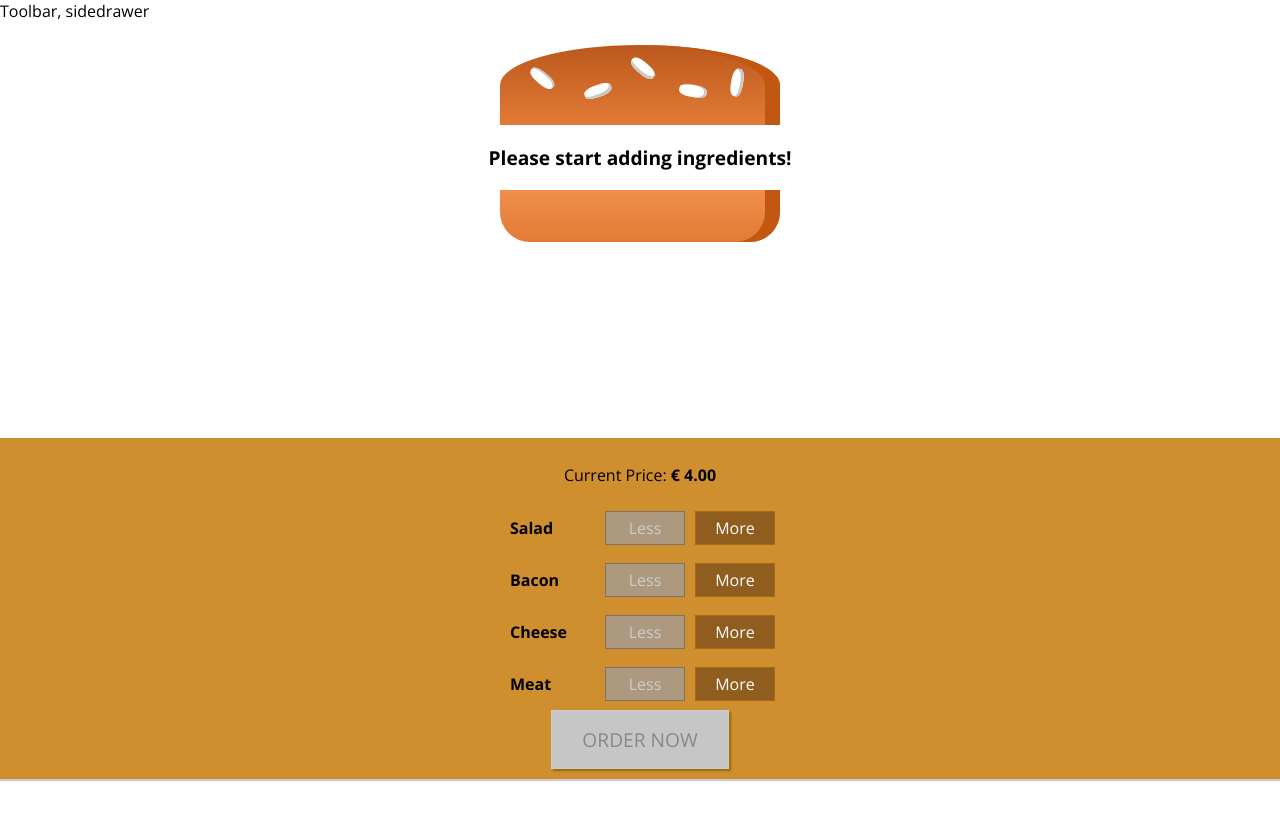
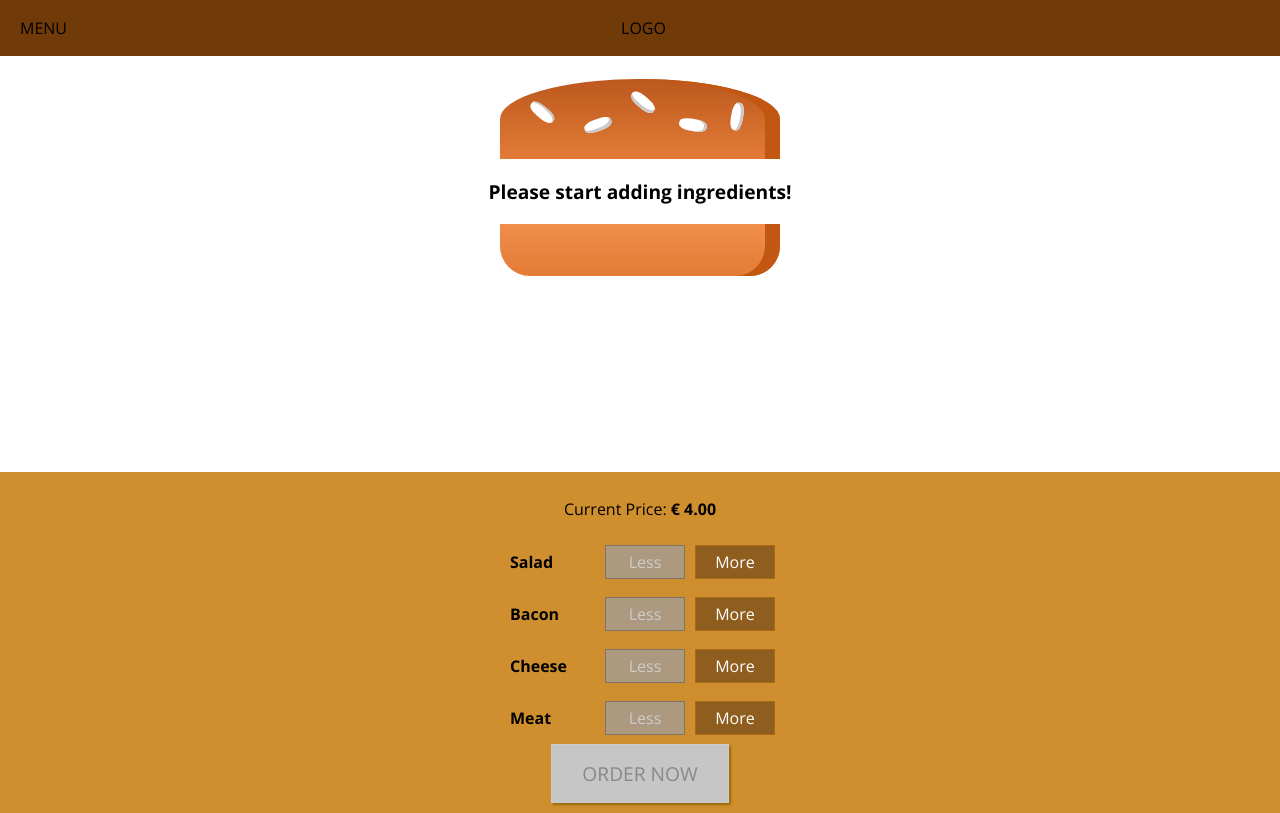
Before and after one commit to mdewree/react-complete-guide, a React app in the folder burger-app/: page / in a window 1280 px wide. Built offline with nearby package versions, Linux system fonts and the light colour scheme.

Commit message:
Adding Toolbar

```diff
--- a/burger-app/src/components/Layout/Layout.css
+++ b/burger-app/src/components/Layout/Layout.css
@@ -1,3 +1,3 @@
 .Content {
-    margin-top: 16px;
+    margin-top: 72px;
 }
--- a/burger-app/src/components/Layout/Layout.js
+++ b/burger-app/src/components/Layout/Layout.js
@@ -1,11 +1,12 @@
 import React from 'react';
 
 import Aux from '../../hoc/Aux';
+import Toolbar from '../Navigation/Toolbar/Toolbar';
 import classes from './Layout.css';
 
 const layout = (props) => (
     <Aux>
-        <div>Toolbar, sidedrawer</div>
+        <Toolbar />
         <main className={classes.Content}>
             {props.children}
         </main>
--- /dev/null
+++ b/burger-app/src/components/Navigation/Toolbar/Toolbar.css
@@ -0,0 +1,18 @@
+.Toolbar {
+    height: 56px;
+    width: 100%;
+    position: fixed;
+    top: 0;
+    left: 0;
+    background-color: #703B09;
+    display: flex;
+    justify-content: space-between;
+    align-items: center;
+    padding: 0 20px;
+    box-sizing: border-box;
+    z-index: 90;
+}
+
+.Toolbar nav {
+    height: 100%;
+}
--- /dev/null
+++ b/burger-app/src/components/Navigation/Toolbar/Toolbar.js
@@ -0,0 +1,17 @@
+import React from 'react';
+
+import classes from './Toolbar.css';
+
+const toolbar = (props) => (
+    <header className={classes.Toolbar}>
+        <div>MENU</div>
+        <div>LOGO</div>
+        <nav>
+            <ul>
+
+            </ul>
+        </nav>
+    </header>
+);
+
+export default toolbar;
```
